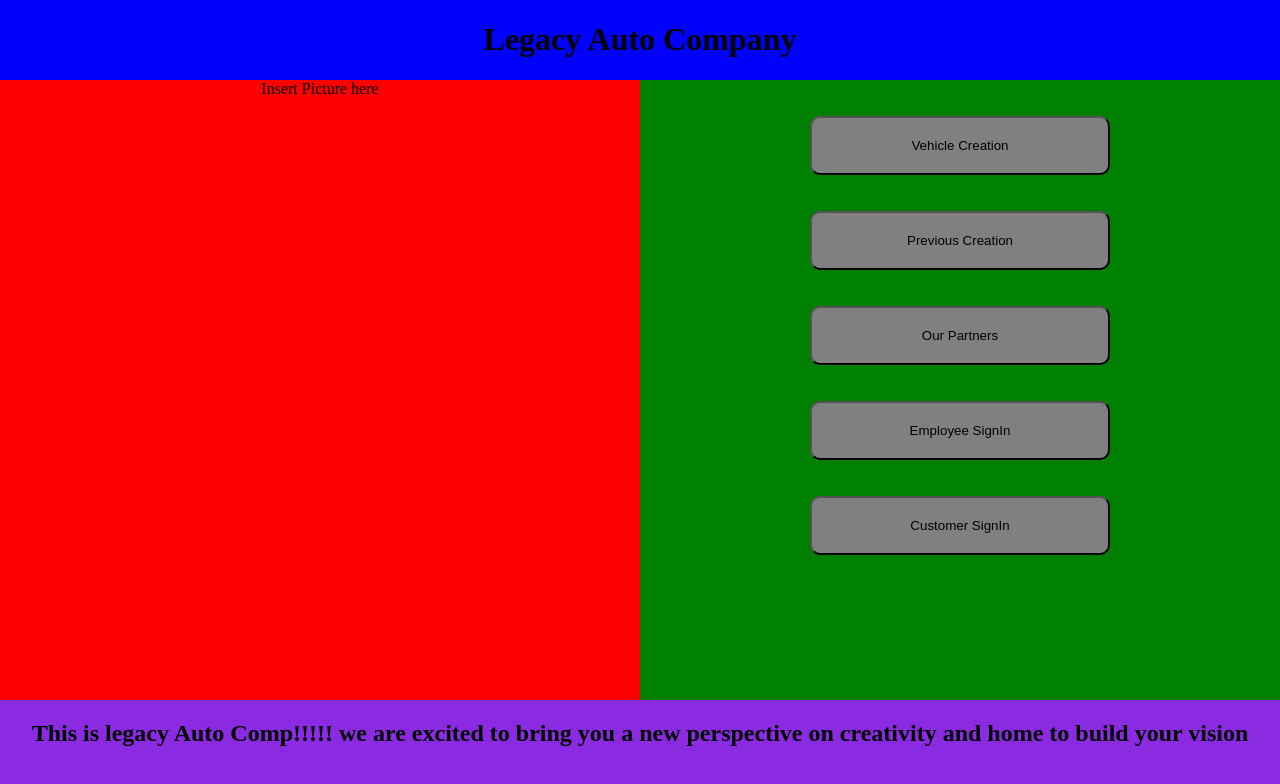
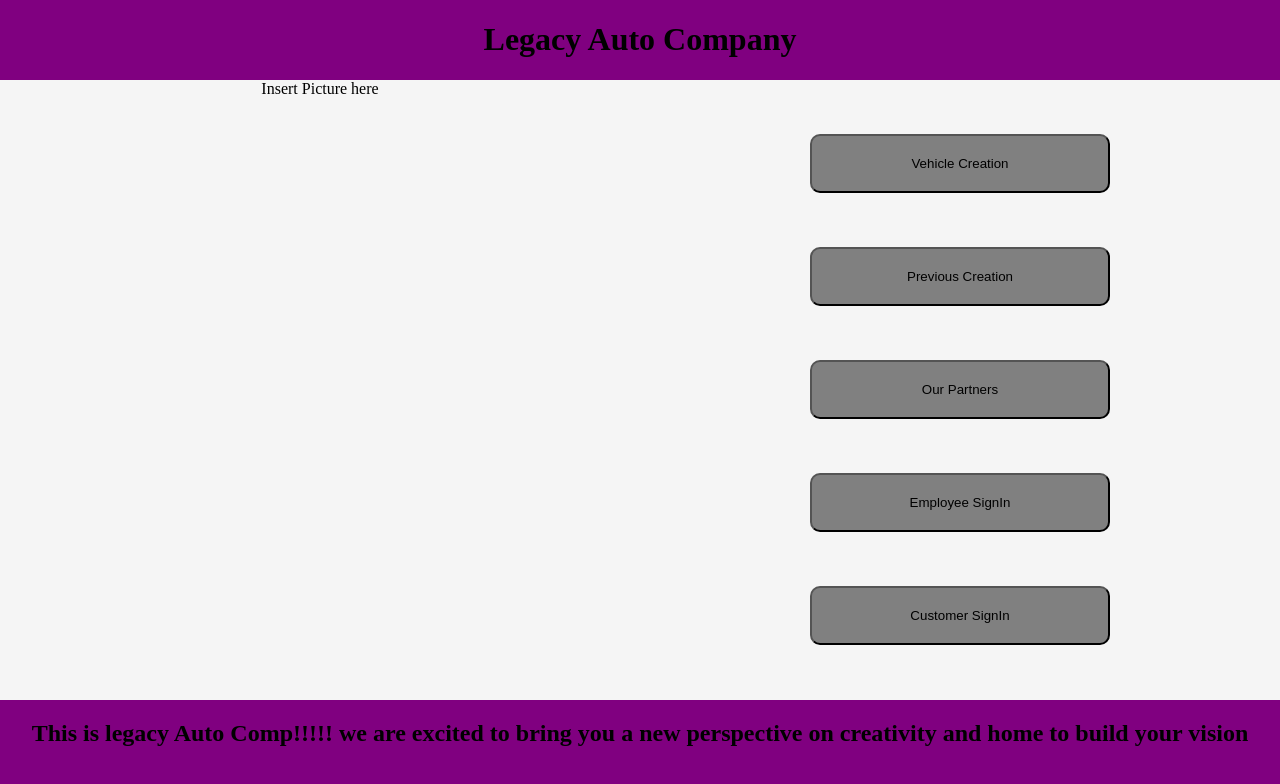
Before and after one commit to AlbertoEsparza2004/CMPSC390GroupProject, a plain HTML site: page Sprint1/HomeLandingPage.html in a window 1280 px wide. Drawn offline with Linux system fonts and the light colour scheme.

Commit message:
Changes before pull

```diff
--- a/Sprint1/styles.css
+++ b/Sprint1/styles.css
@@ -8,11 +8,11 @@ body{
 }
 
 header{
-    background-color: blue;
+    background-color:purple;
 }
 
 footer, .push {
-    background-color: blueviolet;
+    background-color: purple;
     height: 100px;
 }
 /*--------------Above body cmds-------------------*/
@@ -30,7 +30,7 @@ footer, .push {
 }
 
 .left {
-    background-color: red;
+    background-color: whitesmoke;
     display: flex;
     flex-direction: column;
     align-items: center;
@@ -38,7 +38,7 @@ footer, .push {
 }
 
 .right {
-    background-color: green;
+    background-color: whitesmoke;
     display: flex;
     flex-direction: column;
     align-items: center;
```
Also changed, not shown: Sprint1/HomeLandingPage.html (+6 -6 lines).
